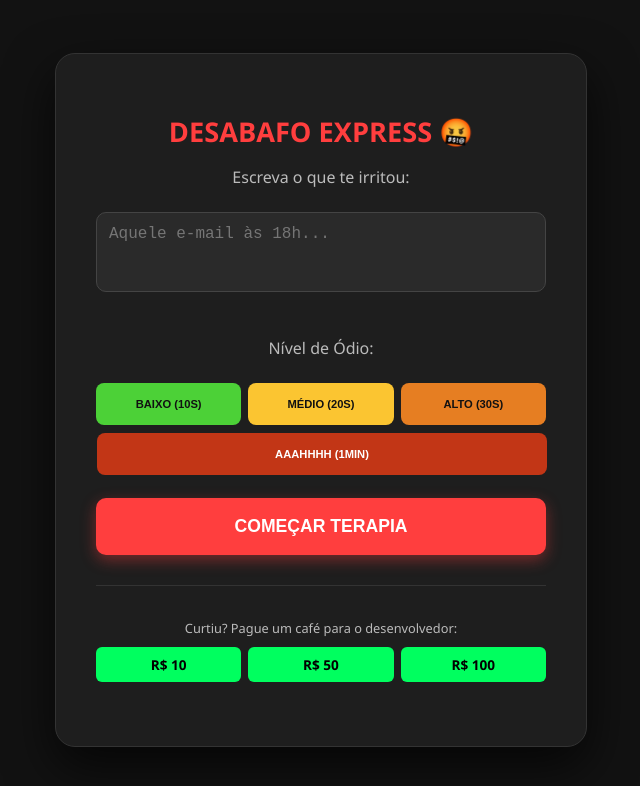
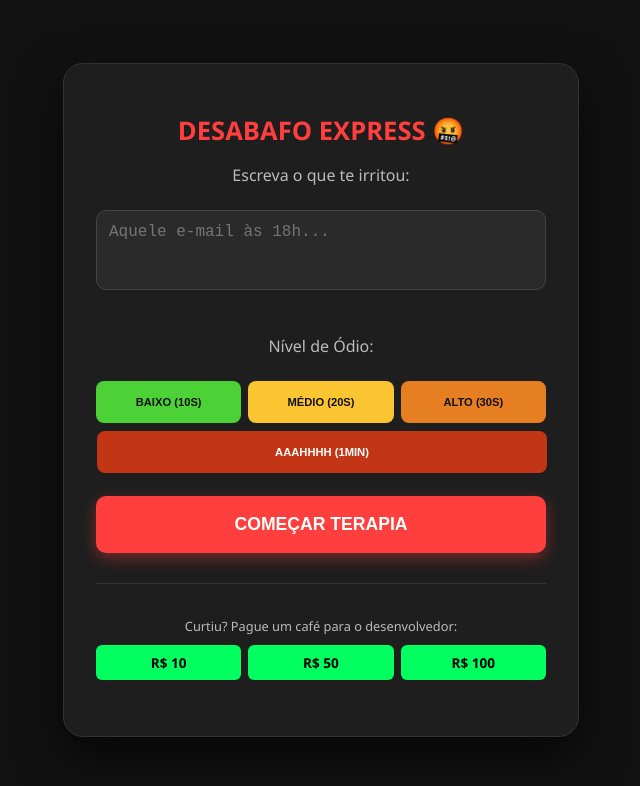
Before and after one commit to Pivetzen/Stressfuq-app, a plain HTML site: page index.html in a window 1280 px wide. Shown: the whole page, without its empty margins (319-959 px from the left). Drawn offline with Linux system fonts and the light colour scheme.

Commit message:
Update index.html

```diff
--- a/index.html
+++ b/index.html
@@ -27,7 +27,7 @@
 
         .container {
             background-color: var(--card-bg);
-            padding: 2.5rem;
+            padding: 2rem;
             border-radius: 20px;
             box-shadow: 0 20px 50px rgba(0,0,0,0.7);
             width: 90%;
@@ -36,7 +36,7 @@
             border: 1px solid #333;
         }
 
-        h1 { margin-bottom: 1rem; color: var(--accent-color); font-size: 1.7rem; }
+        h1 { margin-bottom: 1rem; color: var(--accent-color); font-size: 1.6rem; }
         p { color: #bbb; margin-bottom: 1.5rem; }
 
         textarea {
```
